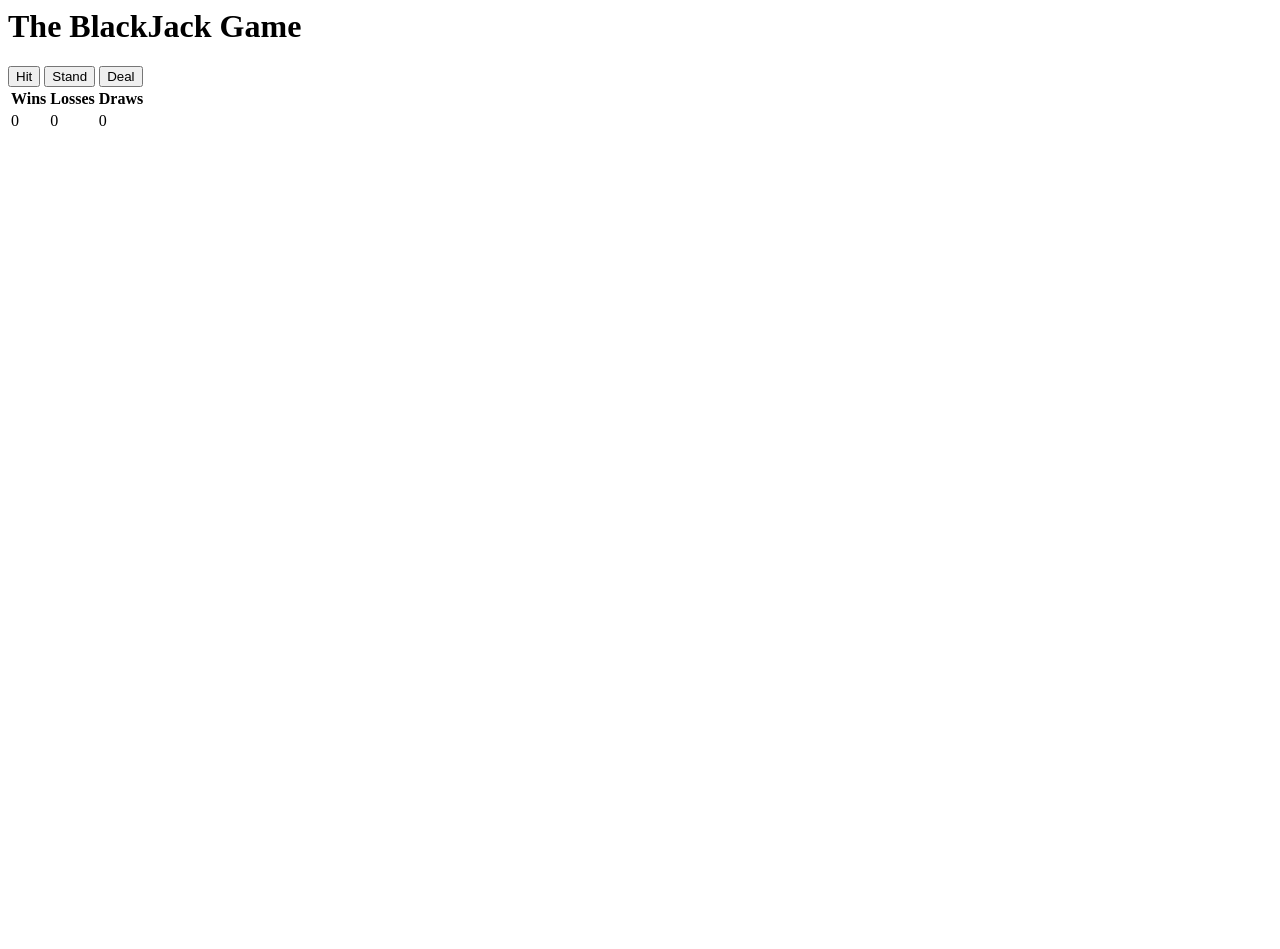
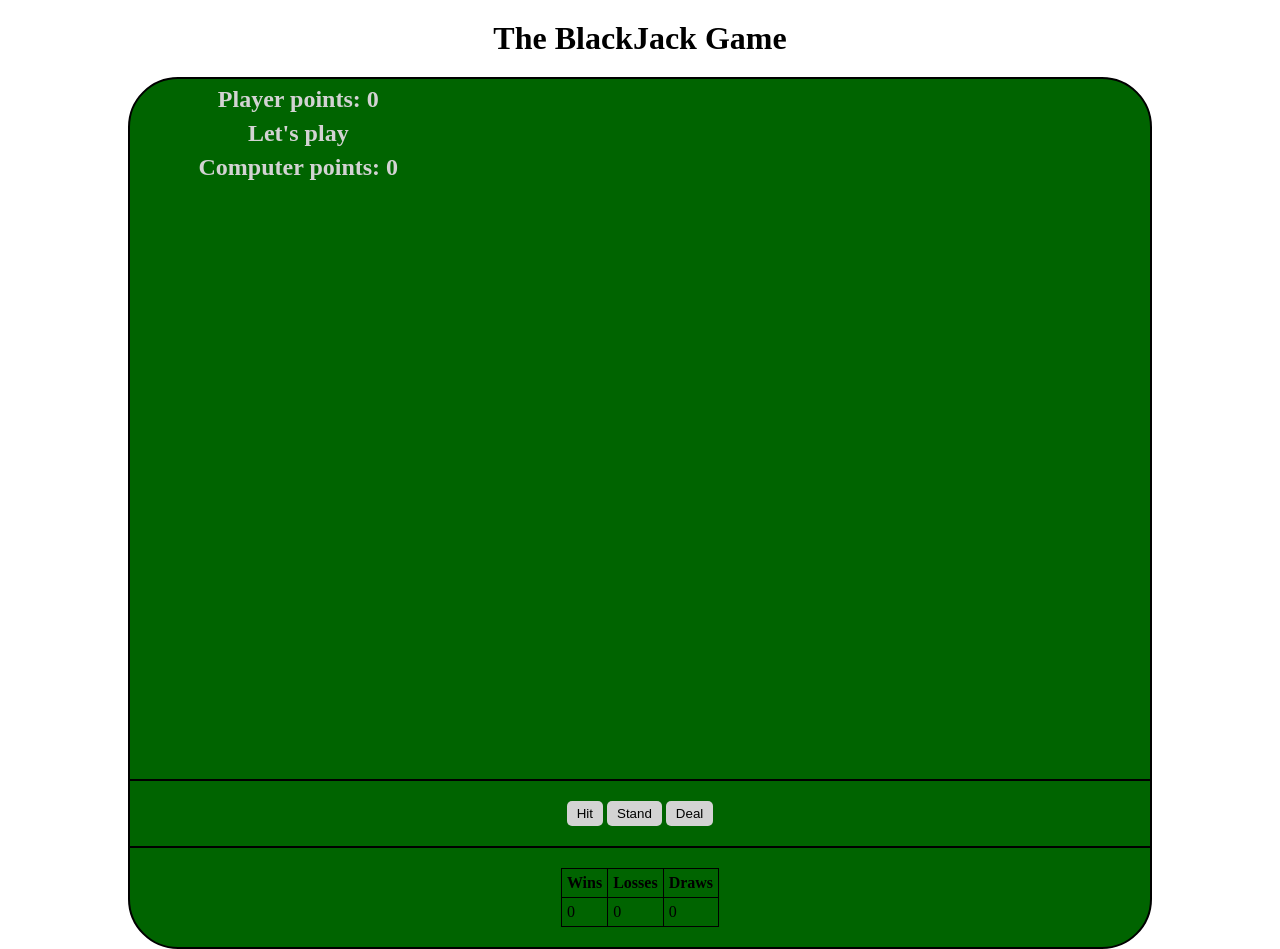
Before and after one commit to Nicolas1st/BlackJack, a plain HTML site: page index.html in a window 1280 px wide. Before the commit the page ends 800 px from the top, so only its background shows below. Drawn offline with Linux system fonts and the light colour scheme.

Commit message:
New html to come back to if needed

```diff
--- a/index.html
+++ b/index.html
@@ -7,24 +7,30 @@
 </head>
 <body>
 
+  <header>
     <h1>The BlackJack Game</h1>
-  <div class="message-area"></div>
+  </header>
+
+  <section >
 
     <div class="gameboard">
-
-    <div id="thrown-cards">
-      <div id="human-player"></div>
-      <div id="computer-player"></div>
+      <div>
+        <h2>Player points: <span id="player-points">0</span></h2>
+        <h2><span id="message-area">Let's play</span></h2>
+        <h2>Computer points: <span id="computer-points">0</span></h2>
       </div>
-
-    <div class="controls-buttons">
-      <button>Hit</button>
-      <button>Stand</button>
-      <button>Deal</button>
+      <div class="card-space">
+        <div id="player-cards"></div>
+        <div id="computer-cards"></div>
       </div>
 
     </div>
 
+    <div class="buttons">
+      <button onclick="hit()">Hit</button>
+      <button onclick="stand()">Stand</button>
+      <button onclick="deal()">Deal</button>
+    </div>
 
     <div class="scores">
       <table>
@@ -41,6 +47,7 @@
       </table>
     </div>
 
+  </section>
 
 </body>
 </html>
--- a/static/css/style.css
+++ b/static/css/style.css
@@ -0,0 +1,80 @@
+* {
+  padding: 0;
+  border: 0;
+  margin: 0;
+}
+
+body {
+  padding: 0 10%;
+  text-align: center;
+}
+
+header {
+  padding: 20px 0;
+}
+
+section {
+  background-color: darkgreen;
+  border: 2px solid black;
+  border-radius: 50px;
+  color: lightgray;
+}
+
+/* Place for cards */
+.gameboard {
+  height: 700px;
+}
+
+.gameboard div h2 {
+  width: 33%;
+  padding-top: 7px;
+}
+
+.cards-space {
+  display: flex;
+}
+
+.gameboard .cards-space div {
+  flex: 1;
+}
+
+#player-cards, #computer-cards {
+  display: flex;
+  flex-wrap: wrap;
+}
+
+#player-cards img, #computer-cards img {
+  width: 30%;
+}
+
+/* Button section */
+.buttons {
+  border-top: 2px solid black;
+  border-bottom: none;
+  padding: 20px;
+  text-align: center;
+}
+
+button {
+  padding: 5px 10px;
+  background-color: lightgray;
+  border-radius: 5px;
+}
+
+/* Score table */
+
+.scores {
+  border-top: 2px solid black;
+  border-top: 2px solid black;
+  padding: 20px;
+}
+.scores table {
+  border-collapse: collapse;
+  margin: auto;
+  border: 1px solid black;
+}
+
+th, td {
+  border: 1px solid black;
+  padding: 5px;
+}
```
Lines whose indentation alone changed are shown as unchanged.
